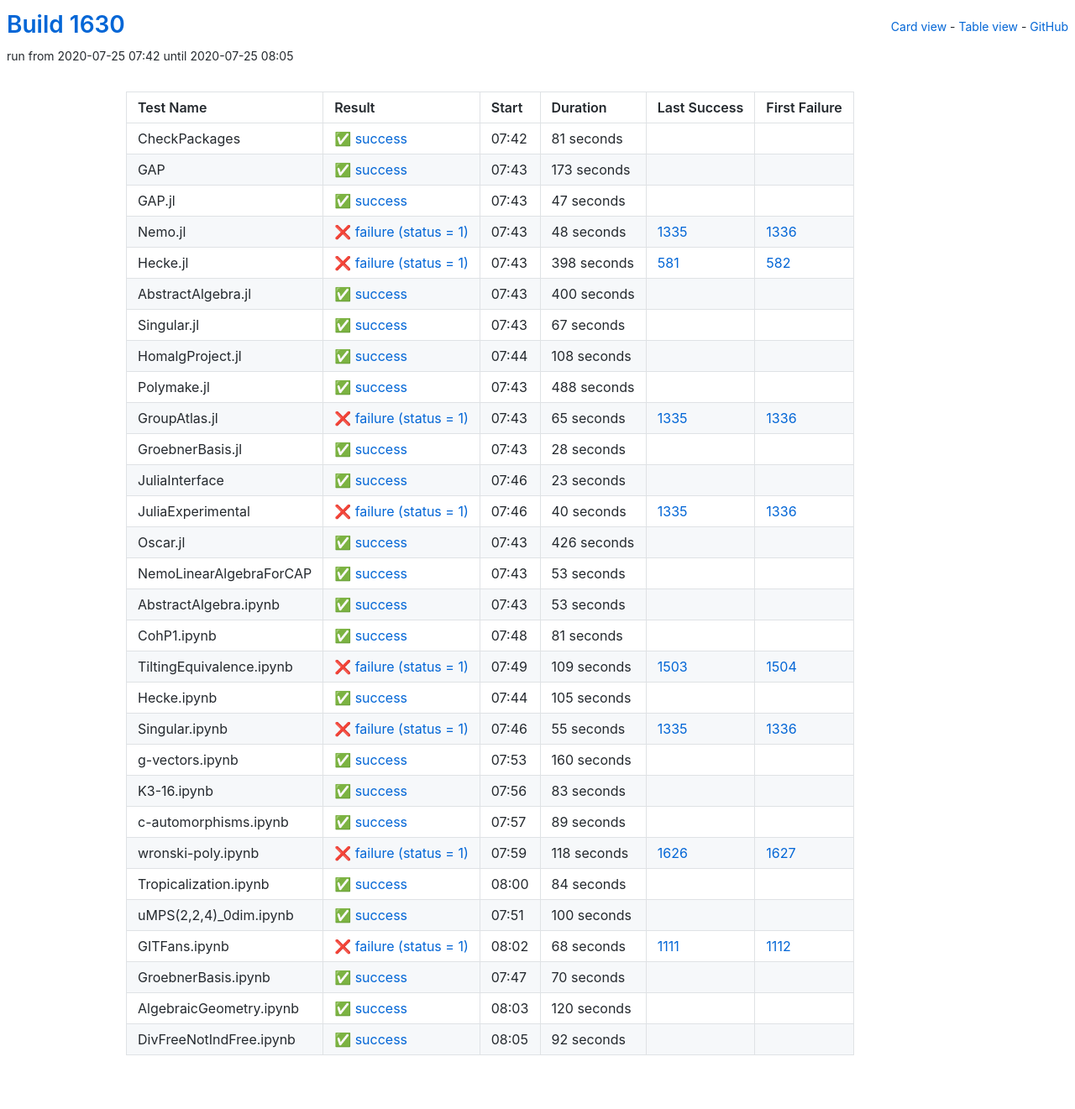
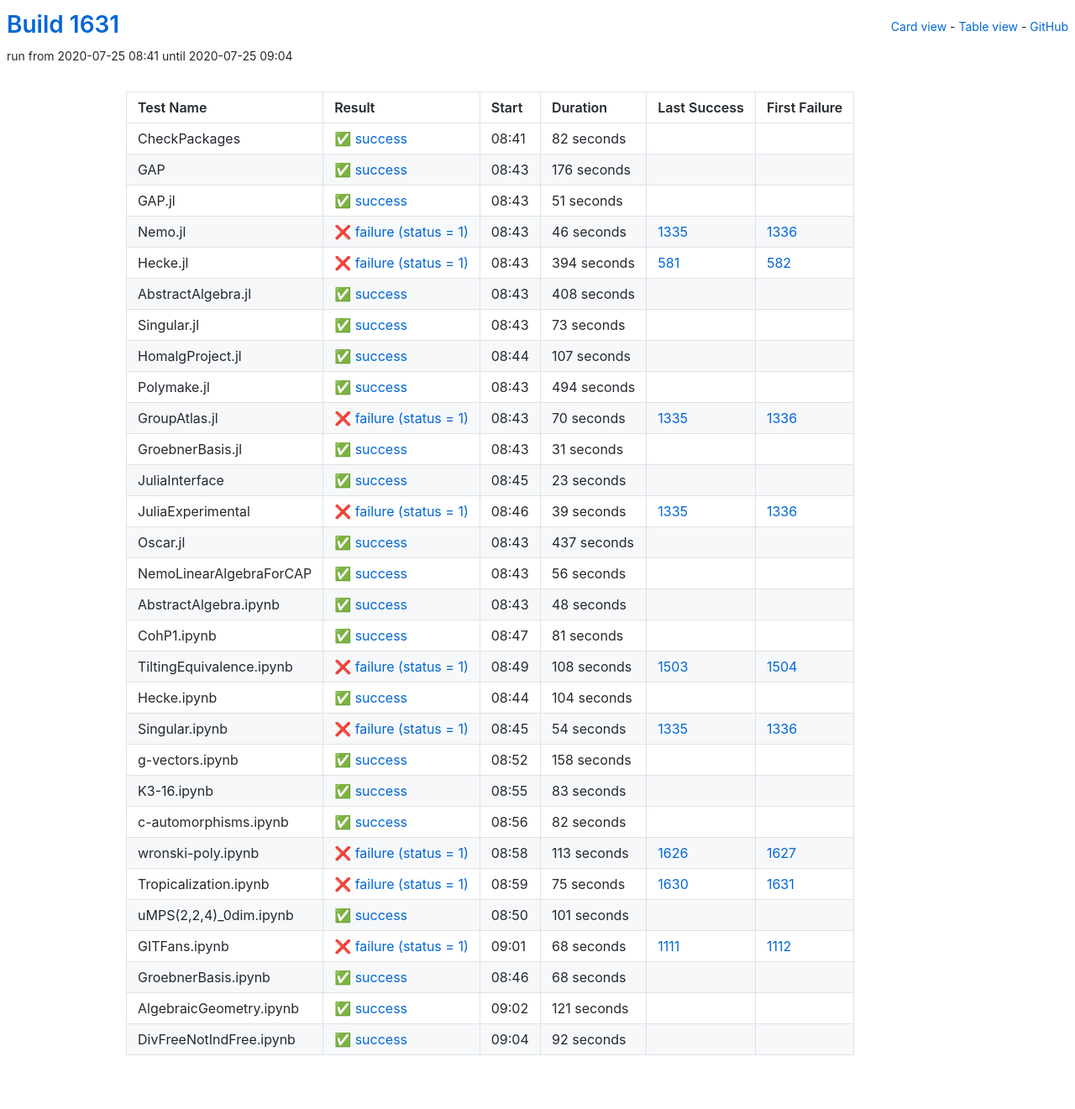
Before and after one commit to oscar-system/oscar-ci-status-1.4, a Jekyll site: the page built from table.html, in a window 1280 px wide. Shown: the whole page at 84% size. Built offline with Jekyll 4.4.1, drawn with Linux system fonts in a browser that asks for light colours.

Commit message:
Build #1631

```diff
--- a/_data/ci.yml
+++ b/_data/ci.yml
@@ -1,6 +1,6 @@
 ---
-build: 1630
-build_url: https://oscarci.mathematik.uni-kl.de/job/oscar-julia-1.4/1630/
+build: 1631
+build_url: https://oscarci.mathematik.uni-kl.de/job/oscar-julia-1.4/1631/
 job: oscar-julia-1.4
 organization: oscar-system
 repo: oscar-ci-status-1.4
@@ -8,140 +8,140 @@ repourl: https://github.com/oscar-system/oscar-ci-status-1.4
 tests:
 - name: CheckPackages
   id: checkpackages
-  log: https://oscarci.mathematik.uni-kl.de/job/oscar-julia-1.4/1630/artifact/logs/build-1630/CheckPackages.log
-  start: 2020-07-25 07:42
+  log: https://oscarci.mathematik.uni-kl.de/job/oscar-julia-1.4/1631/artifact/logs/build-1631/CheckPackages.log
+  start: 2020-07-25 08:41
   success: true
   exitcode: 0
   status: success
-  duration: 81
+  duration: 82
   last_success: false
   last_success_url:
   first_failure: false
   first_failure_url:
 - name: GAP
   id: gap
-  log: https://oscarci.mathematik.uni-kl.de/job/oscar-julia-1.4/1630/artifact/logs/build-1630/GAP.log
-  start: 2020-07-25 07:43
+  log: https://oscarci.mathematik.uni-kl.de/job/oscar-julia-1.4/1631/artifact/logs/build-1631/GAP.log
+  start: 2020-07-25 08:43
   success: true
   exitcode: 0
   status: success
-  duration: 173
+  duration: 176
   last_success: false
   last_success_url:
   first_failure: false
   first_failure_url:
 - name: GAP.jl
   id: gap-jl
-  log: https://oscarci.mathematik.uni-kl.de/job/oscar-julia-1.4/1630/artifact/logs/build-1630/GAP.jl.log
-  start: 2020-07-25 07:43
+  log: https://oscarci.mathematik.uni-kl.de/job/oscar-julia-1.4/1631/artifact/logs/build-1631/GAP.jl.log
+  start: 2020-07-25 08:43
   success: true
   exitcode: 0
   status: success
-  duration: 47
+  duration: 51
   last_success: false
   last_success_url:
   first_failure: false
   first_failure_url:
 - name: Nemo.jl
   id: nemo-jl
-  log: https://oscarci.mathematik.uni-kl.de/job/oscar-julia-1.4/1630/artifact/logs/build-1630/Nemo.jl.log
-  start: 2020-07-25 07:43
+  log: https://oscarci.mathematik.uni-kl.de/job/oscar-julia-1.4/1631/artifact/logs/build-1631/Nemo.jl.log
+  start: 2020-07-25 08:43
   success: false
   exitcode: 1
   status: failure
-  duration: 48
+  duration: 46
   last_success: 1335
   last_success_url: https://oscarci.mathematik.uni-kl.de/job/oscar-julia-1.4/1335/
   first_failure: 1336
   first_failure_url: https://oscarci.mathematik.uni-kl.de/job/oscar-julia-1.4/1336/
 - name: Hecke.jl
   id: hecke-jl
-  log: https://oscarci.mathematik.uni-kl.de/job/oscar-julia-1.4/1630/artifact/logs/build-1630/Hecke.jl.log
-  start: 2020-07-25 07:43
+  log: https://oscarci.mathematik.uni-kl.de/job/oscar-julia-1.4/1631/artifact/logs/build-1631/Hecke.jl.log
+  start: 2020-07-25 08:43
   success: false
   exitcode: 1
   status: failure
-  duration: 398
+  duration: 394
   last_success: 581
   last_success_url: https://oscarci.mathematik.uni-kl.de/job/oscar-julia-1.4/581/
   first_failure: 582
   first_failure_url: https://oscarci.mathematik.uni-kl.de/job/oscar-julia-1.4/582/
 - name: AbstractAlgebra.jl
   id: abstractalgebra-jl
-  log: https://oscarci.mathematik.uni-kl.de/job/oscar-julia-1.4/1630/artifact/logs/build-1630/AbstractAlgebra.jl.log
-  start: 2020-07-25 07:43
+  log: https://oscarci.mathematik.uni-kl.de/job/oscar-julia-1.4/1631/artifact/logs/build-1631/AbstractAlgebra.jl.log
+  start: 2020-07-25 08:43
   success: true
   exitcode: 0
   status: success
-  duration: 400
+  duration: 408
   last_success: false
   last_success_url:
   first_failure: false
   first_failure_url:
 - name: Singular.jl
   id: singular-jl
-  log: https://oscarci.mathematik.uni-kl.de/job/oscar-julia-1.4/1630/artifact/logs/build-1630/Singular.jl.log
-  start: 2020-07-25 07:43
+  log: https://oscarci.mathematik.uni-kl.de/job/oscar-julia-1.4/1631/artifact/logs/build-1631/Singular.jl.log
+  start: 2020-07-25 08:43
   success: true
   exitcode: 0
   status: success
-  duration: 67
+  duration: 73
   last_success: false
   last_success_url:
   first_failure: false
   first_failure_url:
 - name: HomalgProject.jl
   id: homalgproject-jl
-  log: https://oscarci.mathematik.uni-kl.de/job/oscar-julia-1.4/1630/artifact/logs/build-1630/HomalgProject.jl.log
-  start: 2020-07-25 07:44
+  log: https://oscarci.mathematik.uni-kl.de/job/oscar-julia-1.4/1631/artifact/logs/build-1631/HomalgProject.jl.log
+  start: 2020-07-25 08:44
   success: true
   exitcode: 0
   status: success
-  duration: 108
+  duration: 107
   last_success: false
   last_success_url:
   first_failure: false
   first_failure_url:
 - name: Polymake.jl
   id: polymake-jl
-  log: https://oscarci.mathematik.uni-kl.de/job/oscar-julia-1.4/1630/artifact/logs/build-1630/Polymake.jl.log
-  start: 2020-07-25 07:43
+  log: https://oscarci.mathematik.uni-kl.de/job/oscar-julia-1.4/1631/artifact/logs/build-1631/Polymake.jl.log
+  start: 2020-07-25 08:43
   success: true
   exitcode: 0
   status: success
-  duration: 488
+  duration: 494
   last_success: false
   last_success_url:
   first_failure: false
   first_failure_url:
 - name: GroupAtlas.jl
   id: groupatlas-jl
-  log: https://oscarci.mathematik.uni-kl.de/job/oscar-julia-1.4/1630/artifact/logs/build-1630/GroupAtlas.jl.log
-  start: 2020-07-25 07:43
+  log: https://oscarci.mathematik.uni-kl.de/job/oscar-julia-1.4/1631/artifact/logs/build-1631/GroupAtlas.jl.log
+  start: 2020-07-25 08:43
   success: false
   exitcode: 1
   status: failure
-  duration: 65
+  duration: 70
   last_success: 1335
   last_success_url: https://oscarci.mathematik.uni-kl.de/job/oscar-julia-1.4/1335/
   first_failure: 1336
   first_failure_url: https://oscarci.mathematik.uni-kl.de/job/oscar-julia-1.4/1336/
 - name: GroebnerBasis.jl
   id: groebnerbasis-jl
-  log: https://oscarci.mathematik.uni-kl.de/job/oscar-julia-1.4/1630/artifact/logs/build-1630/GroebnerBasis.jl.log
-  start: 2020-07-25 07:43
+  log: https://oscarci.mathematik.uni-kl.de/job/oscar-julia-1.4/1631/artifact/logs/build-1631/GroebnerBasis.jl.log
+  start: 2020-07-25 08:43
   success: true
   exitcode: 0
   status: success
-  duration: 28
+  duration: 31
   last_success: false
   last_success_url:
   first_failure: false
   first_failure_url:
 - name: JuliaInterface
   id: juliainterface
-  log: https://oscarci.mathematik.uni-kl.de/job/oscar-julia-1.4/1630/artifact/logs/build-1630/JuliaInterface.log
-  start: 2020-07-25 07:46
+  log: https://oscarci.mathematik.uni-kl.de/job/oscar-julia-1.4/1631/artifact/logs/build-1631/JuliaInterface.log
+  start: 2020-07-25 08:45
   success: true
   exitcode: 0
   status: success
@@ -152,56 +152,56 @@ tests:
   first_failure_url:
 - name: JuliaExperimental
   id: juliaexperimental
-  log: https://oscarci.mathematik.uni-kl.de/job/oscar-julia-1.4/1630/artifact/logs/build-1630/JuliaExperimental.log
-  start: 2020-07-25 07:46
+  log: https://oscarci.mathematik.uni-kl.de/job/oscar-julia-1.4/1631/artifact/logs/build-1631/JuliaExperimental.log
+  start: 2020-07-25 08:46
   success: false
   exitcode: 1
   status: failure
-  duration: 40
+  duration: 39
   last_success: 1335
   last_success_url: https://oscarci.mathematik.uni-kl.de/job/oscar-julia-1.4/1335/
   first_failure: 1336
   first_failure_url: https://oscarci.mathematik.uni-kl.de/job/oscar-julia-1.4/1336/
 - name: Oscar.jl
   id: oscar-jl
-  log: https://oscarci.mathematik.uni-kl.de/job/oscar-julia-1.4/1630/artifact/logs/build-1630/Oscar.jl.log
-  start: 2020-07-25 07:43
+  log: https://oscarci.mathematik.uni-kl.de/job/oscar-julia-1.4/1631/artifact/logs/build-1631/Oscar.jl.log
+  start: 2020-07-25 08:43
   success: true
   exitcode: 0
   status: success
-  duration: 426
+  duration: 437
   last_success: false
   last_success_url:
   first_failure: false
   first_failure_url:
 - name: NemoLinearAlgebraForCAP
   id: nemolinearalgebraforcap
-  log: https://oscarci.mathematik.uni-kl.de/job/oscar-julia-1.4/1630/artifact/logs/build-1630/NemoLinearAlgebraForCAP.log
-  start: 2020-07-25 07:43
+  log: https://oscarci.mathematik.uni-kl.de/job/oscar-julia-1.4/1631/artifact/logs/build-1631/NemoLinearAlgebraForCAP.log
+  start: 2020-07-25 08:43
   success: true
   exitcode: 0
   status: success
-  duration: 53
+  duration: 56
   last_success: false
   last_success_url:
   first_failure: false
   first_failure_url:
 - name: AbstractAlgebra.ipynb
   id: abstractalgebra-ipynb
-  log: https://oscarci.mathematik.uni-kl.de/job/oscar-julia-1.4/1630/artifact/logs/build-1630/AbstractAlgebra.ipynb.log
-  start: 2020-07-25 07:43
+  log: https://oscarci.mathematik.uni-kl.de/job/oscar-julia-1.4/1631/artifact/logs/build-1631/AbstractAlgebra.ipynb.log
+  start: 2020-07-25 08:43
   success: true
   exitcode: 0
   status: success
-  duration: 53
+  duration: 48
   last_success: false
   last_success_url:
   first_failure: false
   first_failure_url:
 - name: CohP1.ipynb
   id: cohp1-ipynb
-  log: https://oscarci.mathematik.uni-kl.de/job/oscar-julia-1.4/1630/artifact/logs/build-1630/CohP1.ipynb.log
-  start: 2020-07-25 07:48
+  log: https://oscarci.mathematik.uni-kl.de/job/oscar-julia-1.4/1631/artifact/logs/build-1631/CohP1.ipynb.log
+  start: 2020-07-25 08:47
   success: true
   exitcode: 0
   status: success
@@ -212,56 +212,56 @@ tests:
   first_failure_url:
 - name: TiltingEquivalence.ipynb
   id: tiltingequivalence-ipynb
-  log: https://oscarci.mathematik.uni-kl.de/job/oscar-julia-1.4/1630/artifact/logs/build-1630/TiltingEquivalence.ipynb.log
-  start: 2020-07-25 07:49
+  log: https://oscarci.mathematik.uni-kl.de/job/oscar-julia-1.4/1631/artifact/logs/build-1631/TiltingEquivalence.ipynb.log
+  start: 2020-07-25 08:49
   success: false
   exitcode: 1
   status: failure
-  duration: 109
+  duration: 108
   last_success: 1503
   last_success_url: https://oscarci.mathematik.uni-kl.de/job/oscar-julia-1.4/1503/
   first_failure: 1504
   first_failure_url: https://oscarci.mathematik.uni-kl.de/job/oscar-julia-1.4/1504/
 - name: Hecke.ipynb
   id: hecke-ipynb
-  log: https://oscarci.mathematik.uni-kl.de/job/oscar-julia-1.4/1630/artifact/logs/build-1630/Hecke.ipynb.log
-  start: 2020-07-25 07:44
+  log: https://oscarci.mathematik.uni-kl.de/job/oscar-julia-1.4/1631/artifact/logs/build-1631/Hecke.ipynb.log
+  start: 2020-07-25 08:44
   success: true
   exitcode: 0
   status: success
-  duration: 105
+  duration: 104
   last_success: false
   last_success_url:
   first_failure: false
   first_failure_url:
 - name: Singular.ipynb
   id: singular-ipynb
-  log: https://oscarci.mathematik.uni-kl.de/job/oscar-julia-1.4/1630/artifact/logs/build-1630/Singular.ipynb.log
-  start: 2020-07-25 07:46
+  log: https://oscarci.mathematik.uni-kl.de/job/oscar-julia-1.4/1631/artifact/logs/build-1631/Singular.ipynb.log
+  start: 2020-07-25 08:45
   success: false
   exitcode: 1
   status: failure
-  duration: 55
+  duration: 54
   last_success: 1335
   last_success_url: https://oscarci.mathematik.uni-kl.de/job/oscar-julia-1.4/1335/
   first_failure: 1336
   first_failure_url: https://oscarci.mathematik.uni-kl.de/job/oscar-julia-1.4/1336/
 - name: g-vectors.ipynb
   id: g-vectors-ipynb
-  log: https://oscarci.mathematik.uni-kl.de/job/oscar-julia-1.4/1630/artifact/logs/build-1630/g-vectors.ipynb.log
-  start: 2020-07-25 07:53
+  log: https://oscarci.mathematik.uni-kl.de/job/oscar-julia-1.4/1631/artifact/logs/build-1631/g-vectors.ipynb.log
+  start: 2020-07-25 08:52
   success: true
   exitcode: 0
   status: success
-  duration: 160
+  duration: 158
   last_success: false
   last_success_url:
   first_failure: false
   first_failure_url:
 - name: K3-16.ipynb
   id: k3-16-ipynb
-  log: https://oscarci.mathematik.uni-kl.de/job/oscar-julia-1.4/1630/artifact/logs/build-1630/K3-16.ipynb.log
-  start: 2020-07-25 07:56
+  log: https://oscarci.mathematik.uni-kl.de/job/oscar-julia-1.4/1631/artifact/logs/build-1631/K3-16.ipynb.log
+  start: 2020-07-25 08:55
   success: true
   exitcode: 0
   status: success
@@ -272,56 +272,56 @@ tests:
   first_failure_url:
 - name: c-automorphisms.ipynb
   id: c-automorphisms-ipynb
-  log: https://oscarci.mathematik.uni-kl.de/job/oscar-julia-1.4/1630/artifact/logs/build-1630/c-automorphisms.ipynb.log
-  start: 2020-07-25 07:57
+  log: https://oscarci.mathematik.uni-kl.de/job/oscar-julia-1.4/1631/artifact/logs/build-1631/c-automorphisms.ipynb.log
+  start: 2020-07-25 08:56
   success: true
   exitcode: 0
   status: success
-  duration: 89
+  duration: 82
   last_success: false
   last_success_url:
   first_failure: false
   first_failure_url:
 - name: wronski-poly.ipynb
   id: wronski-poly-ipynb
-  log: https://oscarci.mathematik.uni-kl.de/job/oscar-julia-1.4/1630/artifact/logs/build-1630/wronski-poly.ipynb.log
-  start: 2020-07-25 07:59
+  log: https://oscarci.mathematik.uni-kl.de/job/oscar-julia-1.4/1631/artifact/logs/build-1631/wronski-poly.ipynb.log
+  start: 2020-07-25 08:58
   success: false
   exitcode: 1
   status: failure
-  duration: 118
+  duration: 113
   last_success: 1626
   last_success_url: https://oscarci.mathematik.uni-kl.de/job/oscar-julia-1.4/1626/
   first_failure: 1627
   first_failure_url: https://oscarci.mathematik.uni-kl.de/job/oscar-julia-1.4/1627/
 - name: Tropicalization.ipynb
   id: tropicalization-ipynb
-  log: https://oscarci.mathematik.uni-kl.de/job/oscar-julia-1.4/1630/artifact/logs/build-1630/Tropicalization.ipynb.log
-  start: 2020-07-25 08:00
+  log: https://oscarci.mathematik.uni-kl.de/job/oscar-julia-1.4/1631/artifact/logs/build-1631/Tropicalization.ipynb.log
+  start: 2020-07-25 08:59
+  success: false
+  exitcode: 1
+  status: failure
+  duration: 75
+  last_success: 1630
+  last_success_url: https://oscarci.mathematik.uni-kl.de/job/oscar-julia-1.4/1630/
+  first_failure: 1631
+  first_failure_url: https://oscarci.mathematik.uni-kl.de/job/oscar-julia-1.4/1631/
+- name: uMPS(2,2,4)_0dim.ipynb
+  id: umps-2-2-4-0dim-ipynb
+  log: https://oscarci.mathematik.uni-kl.de/job/oscar-julia-1.4/1631/artifact/logs/build-1631/uMPS-2-2-4-_0dim.ipynb.log
+  start: 2020-07-25 08:50
   success: true
   exitcode: 0
   status: success
-  duration: 84
-  last_success: false
-  last_success_url:
-  first_failure: false
-  first_failure_url:
-- name: uMPS(2,2,4)_0dim.ipynb
-  id: umps-2-2-4-0dim-ipynb
-  log: https://oscarci.mathematik.uni-kl.de/job/oscar-julia-1.4/1630/artifact/logs/build-1630/uMPS-2-2-4-_0dim.ipynb.log
-  start: 2020-07-25 07:51
-  success: true
-  exitcode: 0
-  status: success
-  duration: 100
+  duration: 101
   last_success: false
   last_success_url:
   first_failure: false
   first_failure_url:
 - name: GITFans.ipynb
   id: gitfans-ipynb
-  log: https://oscarci.mathematik.uni-kl.de/job/oscar-julia-1.4/1630/artifact/logs/build-1630/GITFans.ipynb.log
-  start: 2020-07-25 08:02
+  log: https://oscarci.mathematik.uni-kl.de/job/oscar-julia-1.4/1631/artifact/logs/build-1631/GITFans.ipynb.log
+  start: 2020-07-25 09:01
   success: false
   exitcode: 1
   status: failure
@@ -332,32 +332,32 @@ tests:
   first_failure_url: https://oscarci.mathematik.uni-kl.de/job/oscar-julia-1.4/1112/
 - name: GroebnerBasis.ipynb
   id: groebnerbasis-ipynb
-  log: https://oscarci.mathematik.uni-kl.de/job/oscar-julia-1.4/1630/artifact/logs/build-1630/GroebnerBasis.ipynb.log
-  start: 2020-07-25 07:47
+  log: https://oscarci.mathematik.uni-kl.de/job/oscar-julia-1.4/1631/artifact/logs/build-1631/GroebnerBasis.ipynb.log
+  start: 2020-07-25 08:46
   success: true
   exitcode: 0
   status: success
-  duration: 70
+  duration: 68
   last_success: false
   last_success_url:
   first_failure: false
   first_failure_url:
 - name: AlgebraicGeometry.ipynb
   id: algebraicgeometry-ipynb
-  log: https://oscarci.mathematik.uni-kl.de/job/oscar-julia-1.4/1630/artifact/logs/build-1630/AlgebraicGeometry.ipynb.log
-  start: 2020-07-25 08:03
+  log: https://oscarci.mathematik.uni-kl.de/job/oscar-julia-1.4/1631/artifact/logs/build-1631/AlgebraicGeometry.ipynb.log
+  start: 2020-07-25 09:02
   success: true
   exitcode: 0
   status: success
-  duration: 120
+  duration: 121
   last_success: false
   last_success_url:
   first_failure: false
   first_failure_url:
 - name: DivFreeNotIndFree.ipynb
   id: divfreenotindfree-ipynb
-  log: https://oscarci.mathematik.uni-kl.de/job/oscar-julia-1.4/1630/artifact/logs/build-1630/DivFreeNotIndFree.ipynb.log
-  start: 2020-07-25 08:05
+  log: https://oscarci.mathematik.uni-kl.de/job/oscar-julia-1.4/1631/artifact/logs/build-1631/DivFreeNotIndFree.ipynb.log
+  start: 2020-07-25 09:04
   success: true
   exitcode: 0
   status: success
```
Also changed, not shown: README.md.
